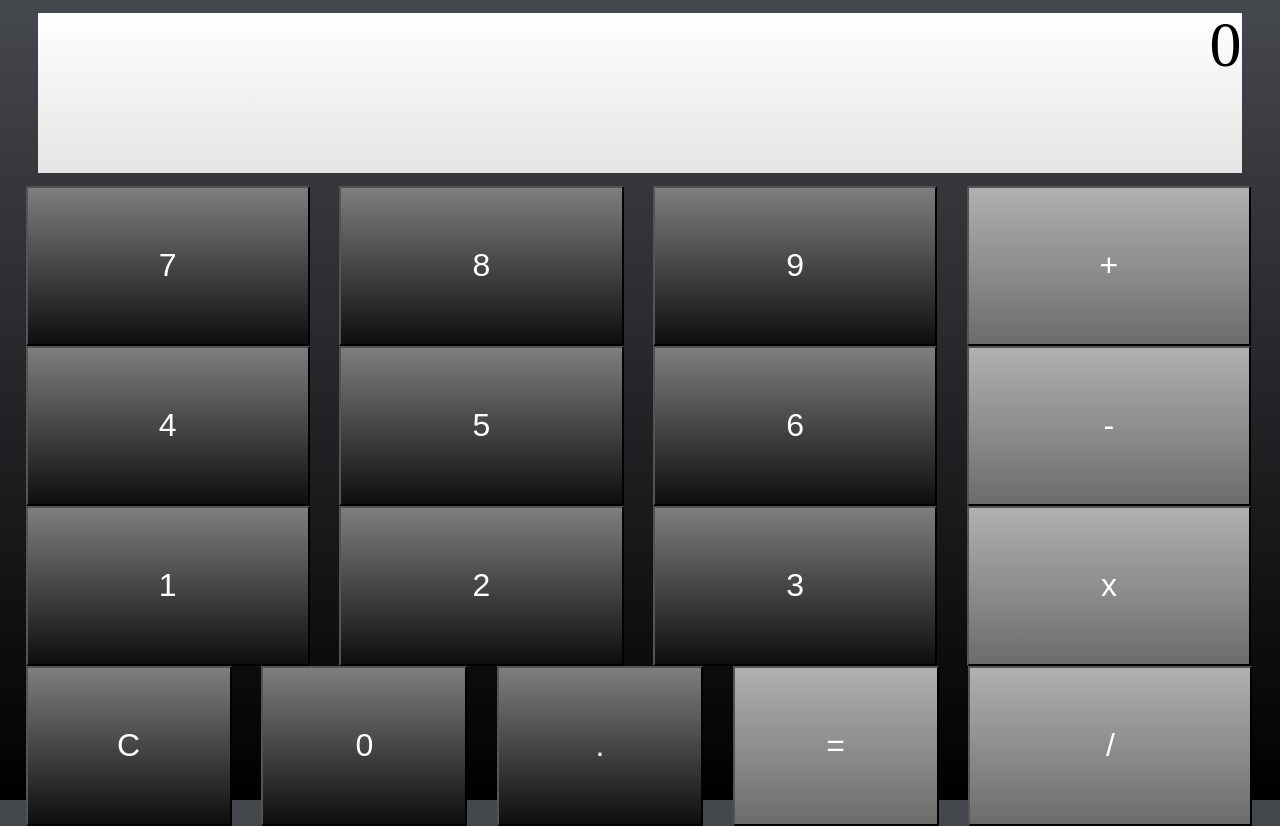
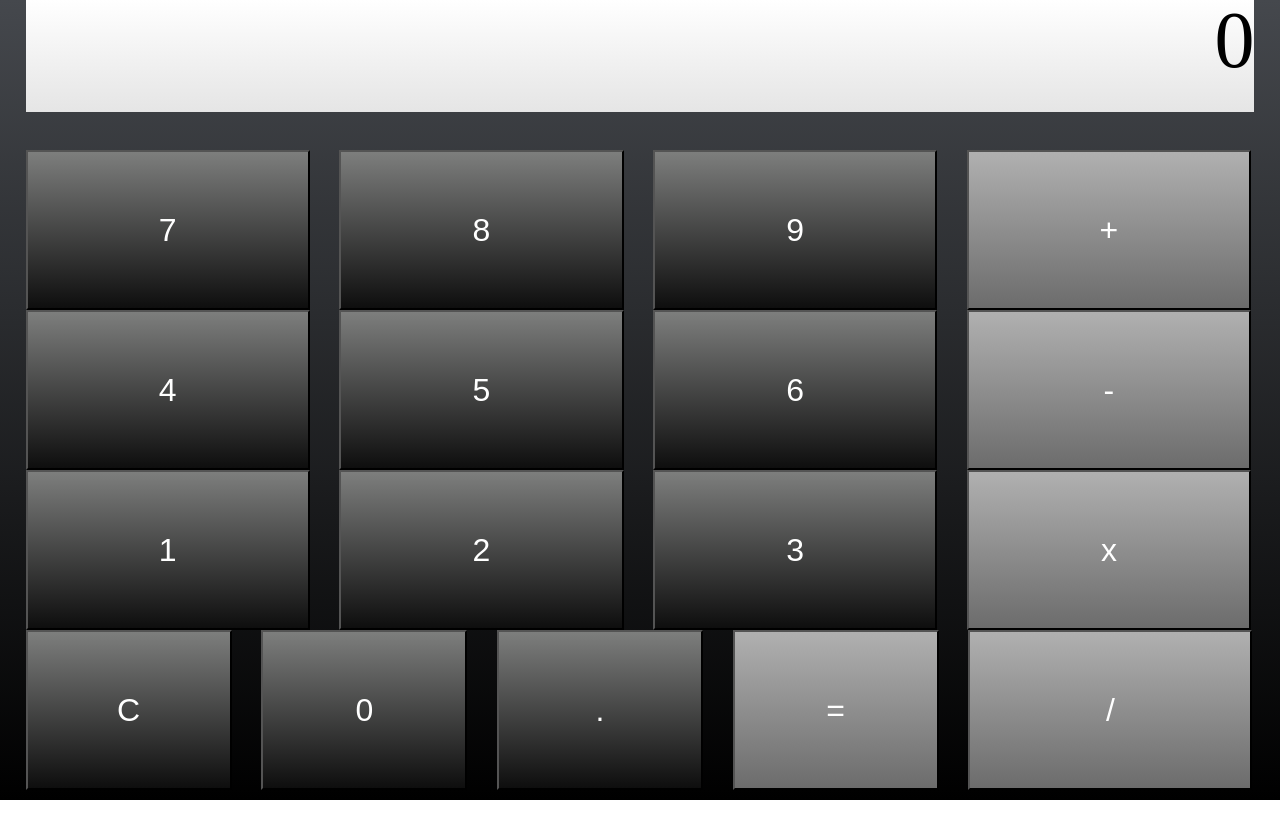
Before and after one commit to maxgalloway/Abacus_for_the_Rest_of_Us, a plain HTML site: page index.html in a window 1280 px wide. After the commit the page ends 800 px from the top, so only its background shows below. Drawn offline with Linux system fonts and the light colour scheme.

Commit message:
ok it finally looks good in the desktop

```diff
--- a/style.css
+++ b/style.css
@@ -68,12 +68,12 @@ div#specialFuncs>input{
 }
 
 output{
-	margin: 1% 3%;
+	margin: 0% 2% 3%;
     display: block;
     text-align: right;
-    line-height: 100%;
-    height: 20%;
-    font-size: 400%;
+    /*line-height: 100%;*/
+    height: 14%;
+    font-size: 500%;
     vertical-align: baseline;
     background: rgb(255,255,255); /* Old browsers */
 	background: -moz-linear-gradient(top,  rgba(255,255,255,1) 0%, rgba(229,229,229,1) 100%); /* FF3.6+ */
```
